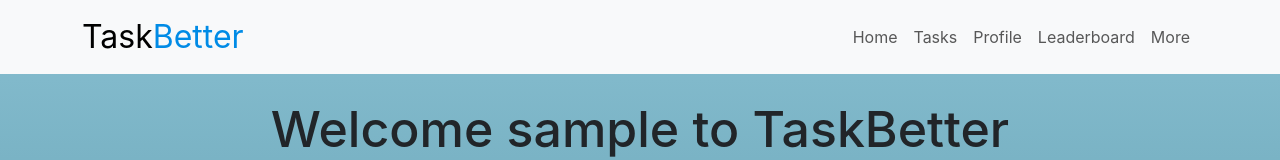
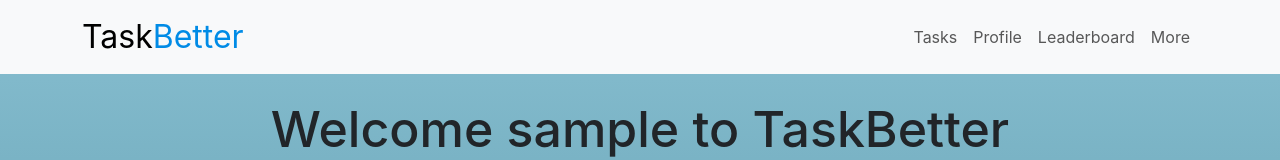
Before and after one commit to SarangAP/TaskBetter, a React (Create React App) app in the folder task-better/: page /home in a window 1280 px wide. Shown: the top 160 px of the page. Built offline with nearby package versions, Linux system fonts and the light colour scheme; sample sign-in values are in the browser's storage; the HTML template or start-up script is replaced by a standard one.

Commit message:
Redirecting to tasks page directly after successful login

```diff
--- a/task-better/src/Components/Login/Login.jsx
+++ b/task-better/src/Components/Login/Login.jsx
@@ -18,8 +18,8 @@
   useEffect(() => {
     const sessionToken = sessionStorage.getItem("token");
     if (sessionToken) {
-      // Session token exists, navigate to the home page
-      window.location.href = "/home";
+      // Session token exists, navigate to the tasks page
+      window.location.href = "/tasks";
     }
     // Add other logic or cleanup if needed
   }, []);
@@ -44,7 +44,7 @@
         response.json().then((data) => {
           sessionStorage.setItem("token", data.token);
           sessionStorage.setItem("user", JSON.stringify(data));
-          navigate("/home", { state: { currentUser: data } });
+          navigate("/tasks", { state: { currentUser: data } });
         });
       } else {
         const data = await response.json();
--- a/task-better/src/Components/TBNav/TBNav.jsx
+++ b/task-better/src/Components/TBNav/TBNav.jsx
@@ -42,7 +42,7 @@
   return (
     <nav className="navbar navbar-expand-lg navbar-light bg-light">
       <div className="container">
-        <Link className="navbar-brand" to="/home">
+        <Link className="navbar-brand" to="/tasks">
           {/*<img src={TaskBetter_Image} alt="TaskBetter Logo" />*/}
           <label className="fs-2">Task</label><label className="fs-2" style={{'color':'#008be6'}}>Better</label>
         </Link>
@@ -60,11 +60,6 @@
         </button>
         <div className="collapse navbar-collapse" id="navbarNav">
           <ul className="navbar-nav ms-auto">
-            <li className="nav-item">
-              <Link className="nav-link hoverlink" to="/home">
-                Home
-              </Link>
-            </li>
             <li className="nav-item">
               <Link className="nav-link" to="/tasks">
                 Tasks
```
